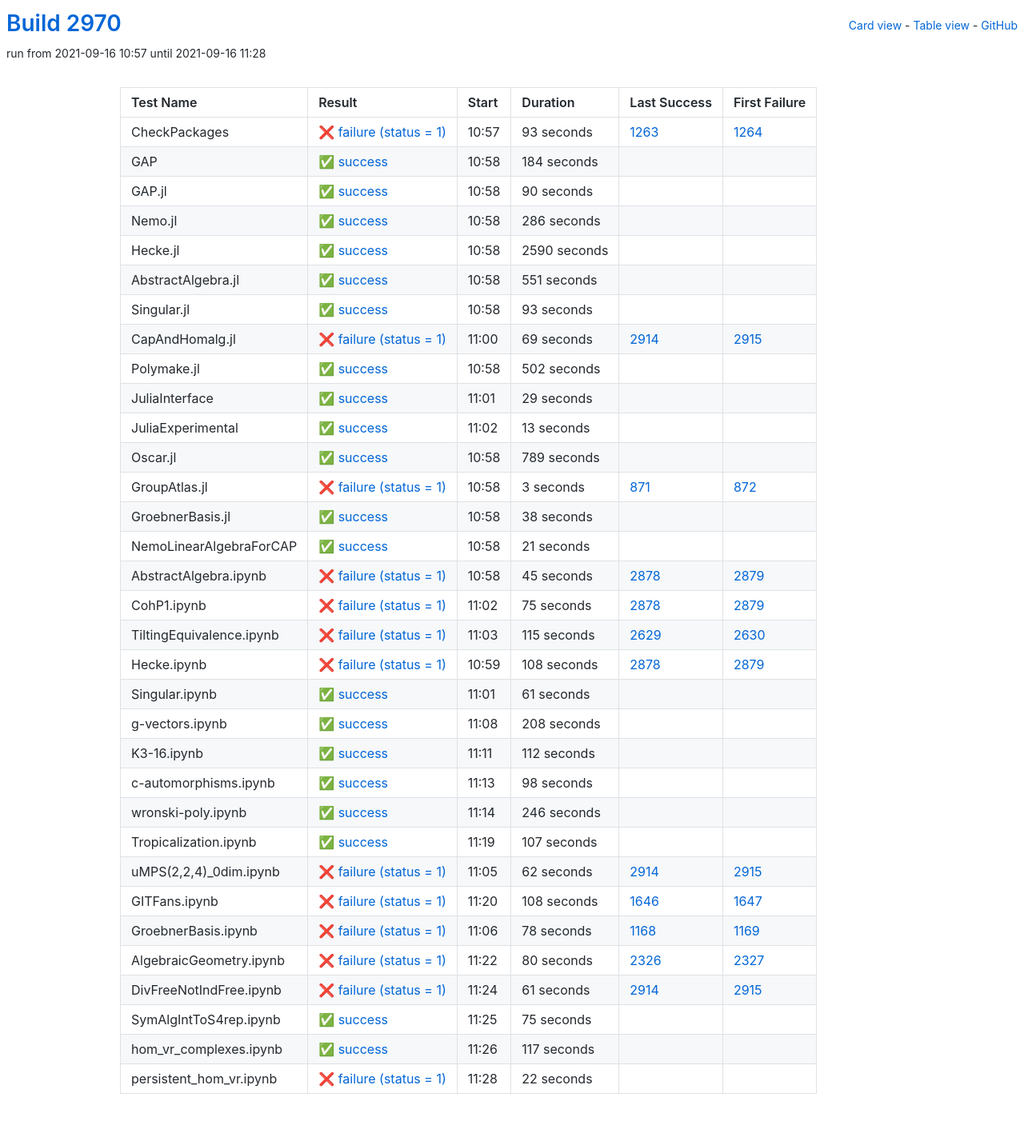
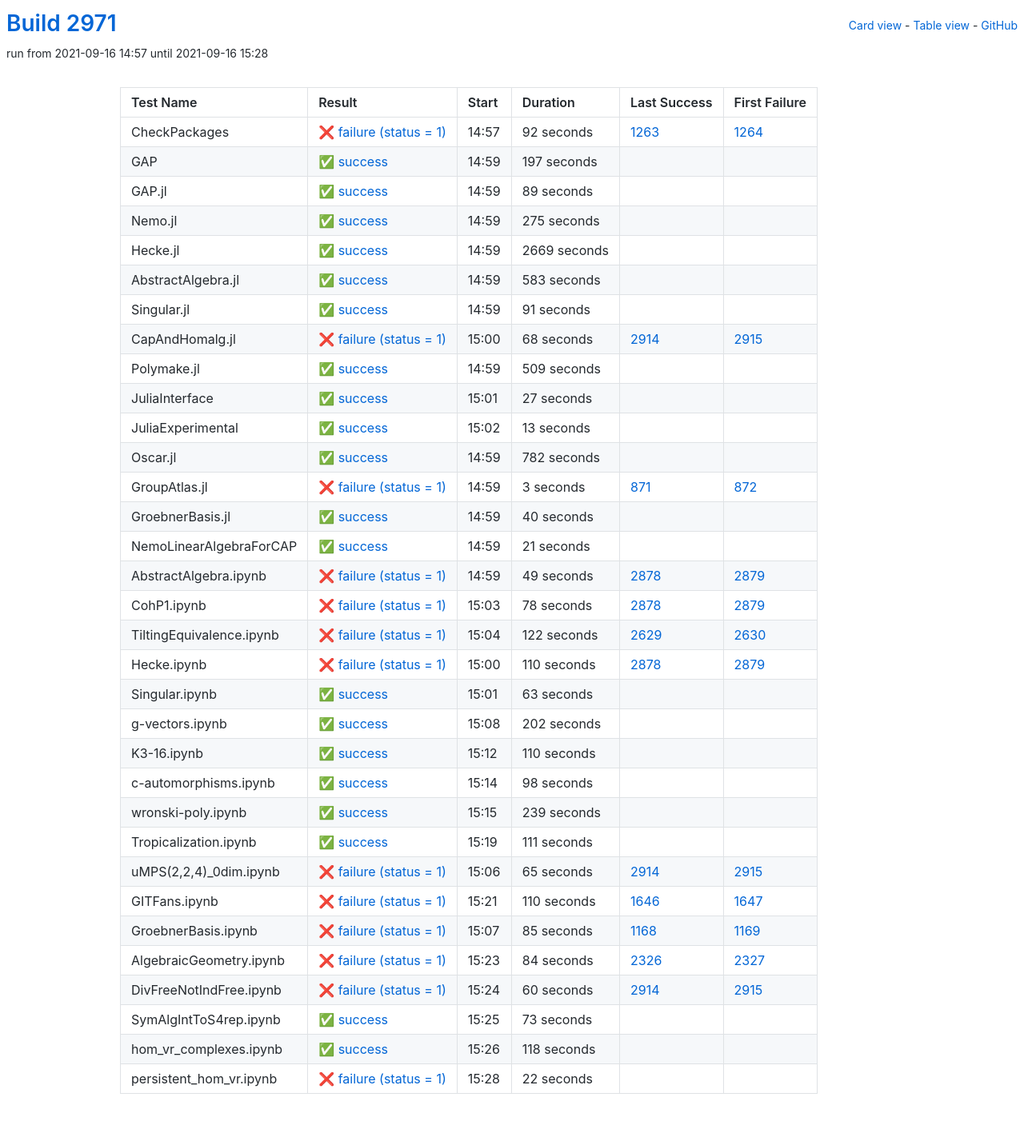
Before and after one commit to oscar-system/oscar-ci-status-stable, a Jekyll site: the page built from table.html, in a window 1280 px wide. Shown: the whole page at 80% size. Built offline with Jekyll 4.4.1, drawn with Linux system fonts in a browser that asks for light colours.

Commit message:
Build #2971

```diff
--- a/_data/ci.yml
+++ b/_data/ci.yml
@@ -1,6 +1,6 @@
 ---
-build: 2970
-build_url: https://oscarci.mathematik.uni-kl.de/job/oscar-stable/2970/
+build: 2971
+build_url: https://oscarci.mathematik.uni-kl.de/job/oscar-stable/2971/
 job: oscar-stable
 organization: oscar-system
 repo: oscar-ci-status-stable
@@ -8,128 +8,128 @@ repourl: https://github.com/oscar-system/oscar-ci-status-stable
 tests:
 - name: CheckPackages
   id: checkpackages
-  log: https://oscarci.mathematik.uni-kl.de/job/oscar-stable/2970/artifact/logs/build-2970/CheckPackages.log
-  start: 2021-09-16 10:57
+  log: https://oscarci.mathematik.uni-kl.de/job/oscar-stable/2971/artifact/logs/build-2971/CheckPackages.log
+  start: 2021-09-16 14:57
   success: false
   exitcode: 1
   status: failure
-  duration: 93
+  duration: 92
   last_success: 1263
   last_success_url: https://oscarci.mathematik.uni-kl.de/job/oscar-stable/1263/
   first_failure: 1264
   first_failure_url: https://oscarci.mathematik.uni-kl.de/job/oscar-stable/1264/
 - name: GAP
   id: gap
-  log: https://oscarci.mathematik.uni-kl.de/job/oscar-stable/2970/artifact/logs/build-2970/GAP.log
-  start: 2021-09-16 10:58
+  log: https://oscarci.mathematik.uni-kl.de/job/oscar-stable/2971/artifact/logs/build-2971/GAP.log
+  start: 2021-09-16 14:59
   success: true
   exitcode: 0
   status: success
-  duration: 184
+  duration: 197
   last_success: false
   last_success_url:
   first_failure: false
   first_failure_url:
 - name: GAP.jl
   id: gap-jl
-  log: https://oscarci.mathematik.uni-kl.de/job/oscar-stable/2970/artifact/logs/build-2970/GAP.jl.log
-  start: 2021-09-16 10:58
+  log: https://oscarci.mathematik.uni-kl.de/job/oscar-stable/2971/artifact/logs/build-2971/GAP.jl.log
+  start: 2021-09-16 14:59
   success: true
   exitcode: 0
   status: success
-  duration: 90
+  duration: 89
   last_success: false
   last_success_url:
   first_failure: false
   first_failure_url:
 - name: Nemo.jl
   id: nemo-jl
-  log: https://oscarci.mathematik.uni-kl.de/job/oscar-stable/2970/artifact/logs/build-2970/Nemo.jl.log
-  start: 2021-09-16 10:58
+  log: https://oscarci.mathematik.uni-kl.de/job/oscar-stable/2971/artifact/logs/build-2971/Nemo.jl.log
+  start: 2021-09-16 14:59
   success: true
   exitcode: 0
   status: success
-  duration: 286
+  duration: 275
   last_success: false
   last_success_url:
   first_failure: false
   first_failure_url:
 - name: Hecke.jl
   id: hecke-jl
-  log: https://oscarci.mathematik.uni-kl.de/job/oscar-stable/2970/artifact/logs/build-2970/Hecke.jl.log
-  start: 2021-09-16 10:58
+  log: https://oscarci.mathematik.uni-kl.de/job/oscar-stable/2971/artifact/logs/build-2971/Hecke.jl.log
+  start: 2021-09-16 14:59
   success: true
   exitcode: 0
   status: success
-  duration: 2590
+  duration: 2669
   last_success: false
   last_success_url:
   first_failure: false
   first_failure_url:
 - name: AbstractAlgebra.jl
   id: abstractalgebra-jl
-  log: https://oscarci.mathematik.uni-kl.de/job/oscar-stable/2970/artifact/logs/build-2970/AbstractAlgebra.jl.log
-  start: 2021-09-16 10:58
+  log: https://oscarci.mathematik.uni-kl.de/job/oscar-stable/2971/artifact/logs/build-2971/AbstractAlgebra.jl.log
+  start: 2021-09-16 14:59
   success: true
   exitcode: 0
   status: success
-  duration: 551
+  duration: 583
   last_success: false
   last_success_url:
   first_failure: false
   first_failure_url:
 - name: Singular.jl
   id: singular-jl
-  log: https://oscarci.mathematik.uni-kl.de/job/oscar-stable/2970/artifact/logs/build-2970/Singular.jl.log
-  start: 2021-09-16 10:58
+  log: https://oscarci.mathematik.uni-kl.de/job/oscar-stable/2971/artifact/logs/build-2971/Singular.jl.log
+  start: 2021-09-16 14:59
   success: true
   exitcode: 0
   status: success
-  duration: 93
+  duration: 91
   last_success: false
   last_success_url:
   first_failure: false
   first_failure_url:
 - name: CapAndHomalg.jl
   id: capandhomalg-jl
-  log: https://oscarci.mathematik.uni-kl.de/job/oscar-stable/2970/artifact/logs/build-2970/CapAndHomalg.jl.log
-  start: 2021-09-16 11:00
+  log: https://oscarci.mathematik.uni-kl.de/job/oscar-stable/2971/artifact/logs/build-2971/CapAndHomalg.jl.log
+  start: 2021-09-16 15:00
   success: false
   exitcode: 1
   status: failure
-  duration: 69
+  duration: 68
   last_success: 2914
   last_success_url: https://oscarci.mathematik.uni-kl.de/job/oscar-stable/2914/
   first_failure: 2915
   first_failure_url: https://oscarci.mathematik.uni-kl.de/job/oscar-stable/2915/
 - name: Polymake.jl
   id: polymake-jl
-  log: https://oscarci.mathematik.uni-kl.de/job/oscar-stable/2970/artifact/logs/build-2970/Polymake.jl.log
-  start: 2021-09-16 10:58
+  log: https://oscarci.mathematik.uni-kl.de/job/oscar-stable/2971/artifact/logs/build-2971/Polymake.jl.log
+  start: 2021-09-16 14:59
   success: true
   exitcode: 0
   status: success
-  duration: 502
+  duration: 509
   last_success: false
   last_success_url:
   first_failure: false
   first_failure_url:
 - name: JuliaInterface
   id: juliainterface
-  log: https://oscarci.mathematik.uni-kl.de/job/oscar-stable/2970/artifact/logs/build-2970/JuliaInterface.log
-  start: 2021-09-16 11:01
+  log: https://oscarci.mathematik.uni-kl.de/job/oscar-stable/2971/artifact/logs/build-2971/JuliaInterface.log
+  start: 2021-09-16 15:01
   success: true
   exitcode: 0
   status: success
-  duration: 29
+  duration: 27
   last_success: false
   last_success_url:
   first_failure: false
   first_failure_url:
 - name: JuliaExperimental
   id: juliaexperimental
-  log: https://oscarci.mathematik.uni-kl.de/job/oscar-stable/2970/artifact/logs/build-2970/JuliaExperimental.log
-  start: 2021-09-16 11:02
+  log: https://oscarci.mathematik.uni-kl.de/job/oscar-stable/2971/artifact/logs/build-2971/JuliaExperimental.log
+  start: 2021-09-16 15:02
   success: true
   exitcode: 0
   status: success
@@ -140,20 +140,20 @@ tests:
   first_failure_url:
 - name: Oscar.jl
   id: oscar-jl
-  log: https://oscarci.mathematik.uni-kl.de/job/oscar-stable/2970/artifact/logs/build-2970/Oscar.jl.log
-  start: 2021-09-16 10:58
+  log: https://oscarci.mathematik.uni-kl.de/job/oscar-stable/2971/artifact/logs/build-2971/Oscar.jl.log
+  start: 2021-09-16 14:59
   success: true
   exitcode: 0
   status: success
-  duration: 789
+  duration: 782
   last_success: false
   last_success_url:
   first_failure: false
   first_failure_url:
 - name: GroupAtlas.jl
   id: groupatlas-jl
-  log: https://oscarci.mathematik.uni-kl.de/job/oscar-stable/2970/artifact/logs/build-2970/GroupAtlas.jl.log
-  start: 2021-09-16 10:58
+  log: https://oscarci.mathematik.uni-kl.de/job/oscar-stable/2971/artifact/logs/build-2971/GroupAtlas.jl.log
+  start: 2021-09-16 14:59
   success: false
   exitcode: 1
   status: failure
@@ -164,20 +164,20 @@ tests:
   first_failure_url: https://oscarci.mathematik.uni-kl.de/job/oscar-stable/872/
 - name: GroebnerBasis.jl
   id: groebnerbasis-jl
-  log: https://oscarci.mathematik.uni-kl.de/job/oscar-stable/2970/artifact/logs/build-2970/GroebnerBasis.jl.log
-  start: 2021-09-16 10:58
+  log: https://oscarci.mathematik.uni-kl.de/job/oscar-stable/2971/artifact/logs/build-2971/GroebnerBasis.jl.log
+  start: 2021-09-16 14:59
   success: true
   exitcode: 0
   status: success
-  duration: 38
+  duration: 40
   last_success: false
   last_success_url:
   first_failure: false
   first_failure_url:
 - name: NemoLinearAlgebraForCAP
   id: nemolinearalgebraforcap
-  log: https://oscarci.mathematik.uni-kl.de/job/oscar-stable/2970/artifact/logs/build-2970/NemoLinearAlgebraForCAP.log
-  start: 2021-09-16 10:58
+  log: https://oscarci.mathematik.uni-kl.de/job/oscar-stable/2971/artifact/logs/build-2971/NemoLinearAlgebraForCAP.log
+  start: 2021-09-16 14:59
   success: true
   exitcode: 0
   status: success
@@ -188,92 +188,92 @@ tests:
   first_failure_url:
 - name: AbstractAlgebra.ipynb
   id: abstractalgebra-ipynb
-  log: https://oscarci.mathematik.uni-kl.de/job/oscar-stable/2970/artifact/logs/build-2970/AbstractAlgebra.ipynb.log
-  start: 2021-09-16 10:58
+  log: https://oscarci.mathematik.uni-kl.de/job/oscar-stable/2971/artifact/logs/build-2971/AbstractAlgebra.ipynb.log
+  start: 2021-09-16 14:59
   success: false
   exitcode: 1
   status: failure
-  duration: 45
+  duration: 49
   last_success: 2878
   last_success_url: https://oscarci.mathematik.uni-kl.de/job/oscar-stable/2878/
   first_failure: 2879
   first_failure_url: https://oscarci.mathematik.uni-kl.de/job/oscar-stable/2879/
 - name: CohP1.ipynb
   id: cohp1-ipynb
-  log: https://oscarci.mathematik.uni-kl.de/job/oscar-stable/2970/artifact/logs/build-2970/CohP1.ipynb.log
-  start: 2021-09-16 11:02
+  log: https://oscarci.mathematik.uni-kl.de/job/oscar-stable/2971/artifact/logs/build-2971/CohP1.ipynb.log
+  start: 2021-09-16 15:03
   success: false
   exitcode: 1
   status: failure
-  duration: 75
+  duration: 78
   last_success: 2878
   last_success_url: https://oscarci.mathematik.uni-kl.de/job/oscar-stable/2878/
   first_failure: 2879
   first_failure_url: https://oscarci.mathematik.uni-kl.de/job/oscar-stable/2879/
 - name: TiltingEquivalence.ipynb
   id: tiltingequivalence-ipynb
-  log: https://oscarci.mathematik.uni-kl.de/job/oscar-stable/2970/artifact/logs/build-2970/TiltingEquivalence.ipynb.log
-  start: 2021-09-16 11:03
+  log: https://oscarci.mathematik.uni-kl.de/job/oscar-stable/2971/artifact/logs/build-2971/TiltingEquivalence.ipynb.log
+  start: 2021-09-16 15:04
   success: false
   exitcode: 1
   status: failure
-  duration: 115
+  duration: 122
   last_success: 2629
   last_success_url: https://oscarci.mathematik.uni-kl.de/job/oscar-stable/2629/
   first_failure: 2630
   first_failure_url: https://oscarci.mathematik.uni-kl.de/job/oscar-stable/2630/
 - name: Hecke.ipynb
   id: hecke-ipynb
-  log: https://oscarci.mathematik.uni-kl.de/job/oscar-stable/2970/artifact/logs/build-2970/Hecke.ipynb.log
-  start: 2021-09-16 10:59
+  log: https://oscarci.mathematik.uni-kl.de/job/oscar-stable/2971/artifact/logs/build-2971/Hecke.ipynb.log
+  start: 2021-09-16 15:00
   success: false
   exitcode: 1
   status: failure
-  duration: 108
+  duration: 110
   last_success: 2878
   last_success_url: https://oscarci.mathematik.uni-kl.de/job/oscar-stable/2878/
   first_failure: 2879
   first_failure_url: https://oscarci.mathematik.uni-kl.de/job/oscar-stable/2879/
 - name: Singular.ipynb
   id: singular-ipynb
-  log: https://oscarci.mathematik.uni-kl.de/job/oscar-stable/2970/artifact/logs/build-2970/Singular.ipynb.log
-  start: 2021-09-16 11:01
+  log: https://oscarci.mathematik.uni-kl.de/job/oscar-stable/2971/artifact/logs/build-2971/Singular.ipynb.log
+  start: 2021-09-16 15:01
   success: true
   exitcode: 0
   status: success
-  duration: 61
+  duration: 63
   last_success: false
   last_success_url:
   first_failure: false
   first_failure_url:
 - name: g-vectors.ipynb
   id: g-vectors-ipynb
-  log: https://oscarci.mathematik.uni-kl.de/job/oscar-stable/2970/artifact/logs/build-2970/g-vectors.ipynb.log
-  start: 2021-09-16 11:08
+  log: https://oscarci.mathematik.uni-kl.de/job/oscar-stable/2971/artifact/logs/build-2971/g-vectors.ipynb.log
+  start: 2021-09-16 15:08
   success: true
   exitcode: 0
   status: success
-  duration: 208
+  duration: 202
   last_success: false
   last_success_url:
   first_failure: false
   first_failure_url:
 - name: K3-16.ipynb
   id: k3-16-ipynb
-  log: https://oscarci.mathematik.uni-kl.de/job/oscar-stable/2970/artifact/logs/build-2970/K3-16.ipynb.log
-  start: 2021-09-16 11:11
+  log: https://oscarci.mathematik.uni-kl.de/job/oscar-stable/2971/artifact/logs/build-2971/K3-16.ipynb.log
+  start: 2021-09-16 15:12
   success: true
   exitcode: 0
   status: success
-  duration: 112
+  duration: 110
   last_success: false
   last_success_url:
   first_failure: false
   first_failure_url:
 - name: c-automorphisms.ipynb
   id: c-automorphisms-ipynb
-  log: https://oscarci.mathematik.uni-kl.de/job/oscar-stable/2970/artifact/logs/build-2970/c-automorphisms.ipynb.log
-  start: 2021-09-16 11:13
+  log: https://oscarci.mathematik.uni-kl.de/job/oscar-stable/2971/artifact/logs/build-2971/c-automorphisms.ipynb.log
+  start: 2021-09-16 15:14
   success: true
   exitcode: 0
   status: success
@@ -284,116 +284,116 @@ tests:
   first_failure_url:
 - name: wronski-poly.ipynb
   id: wronski-poly-ipynb
-  log: https://oscarci.mathematik.uni-kl.de/job/oscar-stable/2970/artifact/logs/build-2970/wronski-poly.ipynb.log
-  start: 2021-09-16 11:14
+  log: https://oscarci.mathematik.uni-kl.de/job/oscar-stable/2971/artifact/logs/build-2971/wronski-poly.ipynb.log
+  start: 2021-09-16 15:15
   success: true
   exitcode: 0
   status: success
-  duration: 246
+  duration: 239
   last_success: false
   last_success_url:
   first_failure: false
   first_failure_url:
 - name: Tropicalization.ipynb
   id: tropicalization-ipynb
-  log: https://oscarci.mathematik.uni-kl.de/job/oscar-stable/2970/artifact/logs/build-2970/Tropicalization.ipynb.log
-  start: 2021-09-16 11:19
+  log: https://oscarci.mathematik.uni-kl.de/job/oscar-stable/2971/artifact/logs/build-2971/Tropicalization.ipynb.log
+  start: 2021-09-16 15:19
   success: true
   exitcode: 0
   status: success
-  duration: 107
+  duration: 111
   last_success: false
   last_success_url:
   first_failure: false
   first_failure_url:
 - name: uMPS(2,2,4)_0dim.ipynb
   id: umps-2-2-4-0dim-ipynb
-  log: https://oscarci.mathematik.uni-kl.de/job/oscar-stable/2970/artifact/logs/build-2970/uMPS-2-2-4-_0dim.ipynb.log
-  start: 2021-09-16 11:05
+  log: https://oscarci.mathematik.uni-kl.de/job/oscar-stable/2971/artifact/logs/build-2971/uMPS-2-2-4-_0dim.ipynb.log
+  start: 2021-09-16 15:06
   success: false
   exitcode: 1
   status: failure
-  duration: 62
+  duration: 65
   last_success: 2914
   last_success_url: https://oscarci.mathematik.uni-kl.de/job/oscar-stable/2914/
   first_failure: 2915
   first_failure_url: https://oscarci.mathematik.uni-kl.de/job/oscar-stable/2915/
 - name: GITFans.ipynb
   id: gitfans-ipynb
-  log: https://oscarci.mathematik.uni-kl.de/job/oscar-stable/2970/artifact/logs/build-2970/GITFans.ipynb.log
-  start: 2021-09-16 11:20
+  log: https://oscarci.mathematik.uni-kl.de/job/oscar-stable/2971/artifact/logs/build-2971/GITFans.ipynb.log
+  start: 2021-09-16 15:21
   success: false
   exitcode: 1
   status: failure
-  duration: 108
+  duration: 110
   last_success: 1646
   last_success_url: https://oscarci.mathematik.uni-kl.de/job/oscar-stable/1646/
   first_failure: 1647
   first_failure_url: https://oscarci.mathematik.uni-kl.de/job/oscar-stable/1647/
 - name: GroebnerBasis.ipynb
   id: groebnerbasis-ipynb
-  log: https://oscarci.mathematik.uni-kl.de/job/oscar-stable/2970/artifact/logs/build-2970/GroebnerBasis.ipynb.log
-  start: 2021-09-16 11:06
+  log: https://oscarci.mathematik.uni-kl.de/job/oscar-stable/2971/artifact/logs/build-2971/GroebnerBasis.ipynb.log
+  start: 2021-09-16 15:07
   success: false
   exitcode: 1
   status: failure
-  duration: 78
+  duration: 85
   last_success: 1168
   last_success_url: https://oscarci.mathematik.uni-kl.de/job/oscar-stable/1168/
   first_failure: 1169
   first_failure_url: https://oscarci.mathematik.uni-kl.de/job/oscar-stable/1169/
 - name: AlgebraicGeometry.ipynb
   id: algebraicgeometry-ipynb
-  log: https://oscarci.mathematik.uni-kl.de/job/oscar-stable/2970/artifact/logs/build-2970/AlgebraicGeometry.ipynb.log
-  start: 2021-09-16 11:22
+  log: https://oscarci.mathematik.uni-kl.de/job/oscar-stable/2971/artifact/logs/build-2971/AlgebraicGeometry.ipynb.log
+  start: 2021-09-16 15:23
   success: false
   exitcode: 1
   status: failure
-  duration: 80
+  duration: 84
   last_success: 2326
   last_success_url: https://oscarci.mathematik.uni-kl.de/job/oscar-stable/2326/
   first_failure: 2327
   first_failure_url: https://oscarci.mathematik.uni-kl.de/job/oscar-stable/2327/
 - name: DivFreeNotIndFree.ipynb
   id: divfreenotindfree-ipynb
-  log: https://oscarci.mathematik.uni-kl.de/job/oscar-stable/2970/artifact/logs/build-2970/DivFreeNotIndFree.ipynb.log
-  start: 2021-09-16 11:24
+  log: https://oscarci.mathematik.uni-kl.de/job/oscar-stable/2971/artifact/logs/build-2971/DivFreeNotIndFree.ipynb.log
+  start: 2021-09-16 15:24
   success: false
   exitcode: 1
   status: failure
-  duration: 61
+  duration: 60
   last_success: 2914
   last_success_url: https://oscarci.mathematik.uni-kl.de/job/oscar-stable/2914/
   first_failure: 2915
   first_failure_url: https://oscarci.mathematik.uni-kl.de/job/oscar-stable/2915/
 - name: SymAlgIntToS4rep.ipynb
   id: symalginttos4rep-ipynb
-  log: https://oscarci.mathematik.uni-kl.de/job/oscar-stable/2970/artifact/logs/build-2970/SymAlgIntToS4rep.ipynb.log
-  start: 2021-09-16 11:25
+  log: https://oscarci.mathematik.uni-kl.de/job/oscar-stable/2971/artifact/logs/build-2971/SymAlgIntToS4rep.ipynb.log
+  start: 2021-09-16 15:25
   success: true
   exitcode: 0
   status: success
-  duration: 75
+  duration: 73
   last_success: false
   last_success_url:
   first_failure: false
   first_failure_url:
 - name: hom_vr_complexes.ipynb
   id: hom-vr-complexes-ipynb
-  log: https://oscarci.mathematik.uni-kl.de/job/oscar-stable/2970/artifact/logs/build-2970/hom_vr_complexes.ipynb.log
-  start: 2021-09-16 11:26
+  log: https://oscarci.mathematik.uni-kl.de/job/oscar-stable/2971/artifact/logs/build-2971/hom_vr_complexes.ipynb.log
+  start: 2021-09-16 15:26
   success: true
   exitcode: 0
   status: success
-  duration: 117
+  duration: 118
   last_success: false
   last_success_url:
   first_failure: false
   first_failure_url:
 - name: persistent_hom_vr.ipynb
   id: persistent-hom-vr-ipynb
-  log: https://oscarci.mathematik.uni-kl.de/job/oscar-stable/2970/artifact/logs/build-2970/persistent_hom_vr.ipynb.log
-  start: 2021-09-16 11:28
+  log: https://oscarci.mathematik.uni-kl.de/job/oscar-stable/2971/artifact/logs/build-2971/persistent_hom_vr.ipynb.log
+  start: 2021-09-16 15:28
   success: false
   exitcode: 1
   status: failure
```
Also changed, not shown: README.md.
